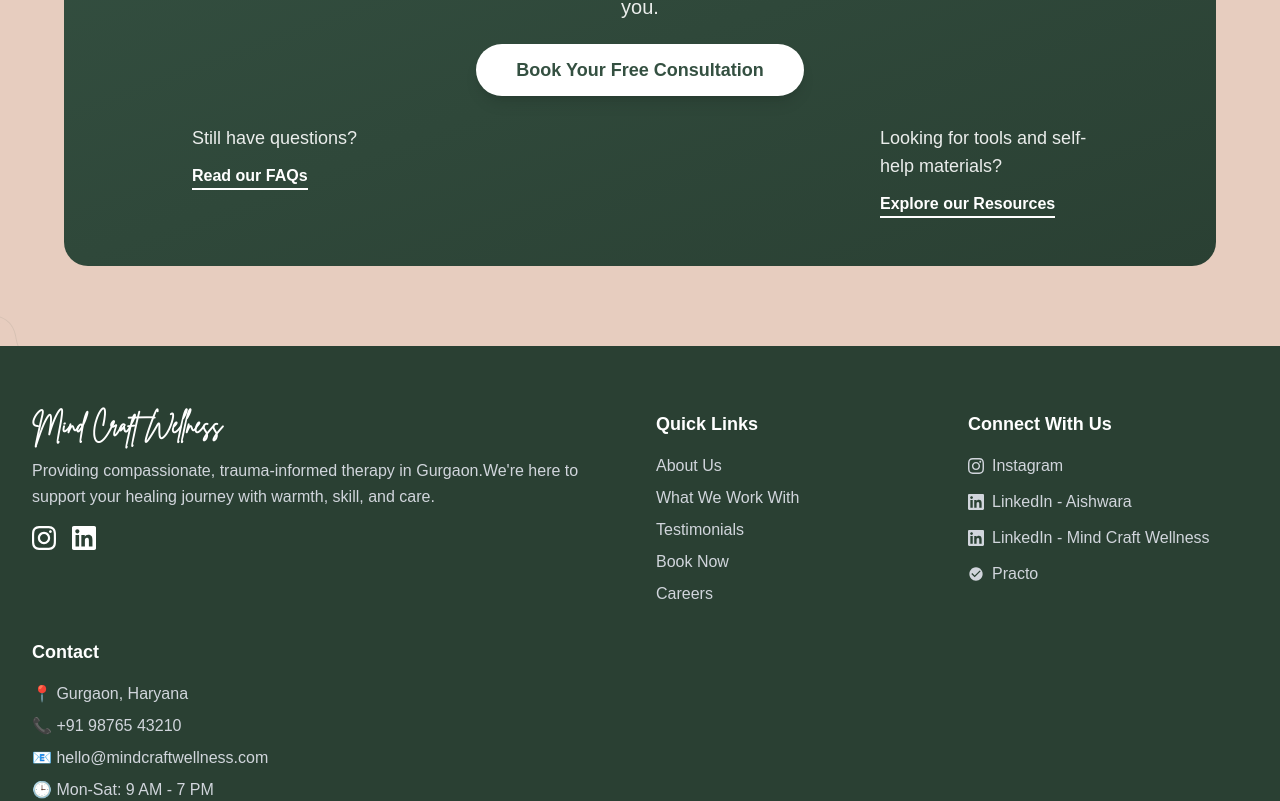
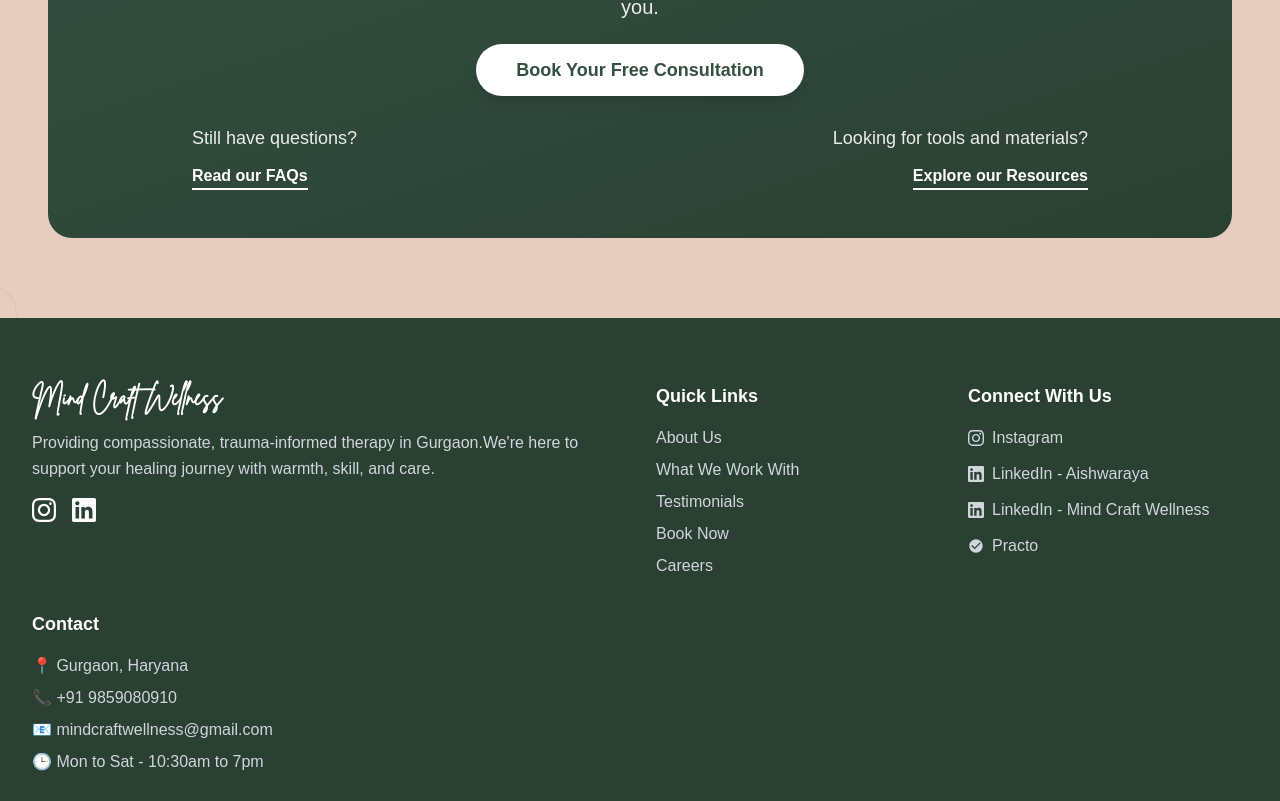
Before and after one commit to Shree0310/MindCraftWellness, a Next.js app: page / in a window 1280 px wide. Shown: the part 7560-8361 px from the top of the page. Built offline with nearby package versions, Linux system fonts and the light colour scheme; a web font is replaced by a local one.

Commit message:
Minor tweeks

```diff
--- a/src/app/Components/Footer.tsx
+++ b/src/app/Components/Footer.tsx
@@ -58,7 +58,7 @@ const Footer = () => {
                                     <svg className="w-4 h-4" fill="currentColor" viewBox="0 0 24 24">
                                         <path d="M20.447 20.452h-3.554v-5.569c0-1.328-.027-3.037-1.852-3.037-1.853 0-2.136 1.445-2.136 2.939v5.667H9.351V9h3.414v1.561h.046c.477-.9 1.637-1.85 3.37-1.85 3.601 0 4.267 2.37 4.267 5.455v6.286zM5.337 7.433c-1.144 0-2.063-.926-2.063-2.065 0-1.138.92-2.063 2.063-2.063 1.14 0 2.064.925 2.064 2.063 0 1.139-.925 2.065-2.064 2.065zm1.782 13.019H3.555V9h3.564v11.452zM22.225 0H1.771C.792 0 0 .774 0 1.729v20.542C0 23.227.792 24 1.771 24h20.451C23.2 24 24 23.227 24 22.271V1.729C24 .774 23.2 0 22.222 0h.003z" />
                                     </svg>
-                                    <span>{"LinkedIn - Aishwara"}</span>
+                                    <span>{"LinkedIn - Aishwaraya"}</span>
                                 </a>
                             </li>
                             <li>
@@ -85,9 +85,9 @@ const Footer = () => {
                         <h4 className="text-lg font-semibold mb-4"><p>{"Contact"}</p></h4>
                         <div className="space-y-2 text-gray-300">
                             <div><p>{"📍 Gurgaon, Haryana"}</p></div>
-                            <div><p>{"📞 +91 98765 43210"}</p></div>
-                            <div><p>{"📧 hello@mindcraftwellness.com"}</p></div>
-                            <div><p>{"🕒 Mon-Sat: 9 AM - 7 PM"}</p></div>
+                            <div><p>{"📞 +91 9859080910"}</p></div>
+                            <div><p>{"📧 mindcraftwellness@gmail.com "}</p></div>
+                            <div><p>{"🕒 Mon to Sat - 10:30am to 7pm"}</p></div>
                         </div>
                     </div>
                 </div>
--- a/src/app/Components/Testimonials/Testimonials.tsx
+++ b/src/app/Components/Testimonials/Testimonials.tsx
@@ -260,7 +260,7 @@ const Testimonials = ({category}: TestimonialsProps) => {
             </div>
 
             {/* Call to Action Section */}
-            <div className="bg-gradient-to-br from-[#345041] to-[#2a4033] text-white rounded-3xl p-8 md:p-12 mt-12 md:mt-16 mx-4 md:mx-8">
+            <div className="bg-gradient-to-br from-[#345041] to-[#2a4033] text-white rounded-3xl p-8 md:p-12 mt-12 md:mt-16 mx-4 md:mx-4">
                 <div className="max-w-4xl mx-auto text-center">
                     <h2 className="text-2xl md:text-4xl font-bold mb-4 md:mb-6 px-4">
                         <p>{"Ready to take the next step?"}</p>
@@ -276,8 +276,8 @@ const Testimonials = ({category}: TestimonialsProps) => {
                         </Link>
                     </div>
 
-                    <div className="grid md:grid-cols-2 gap-24 text-center">
-                        <div className="text-center md:text-left">
+                    <div className="grid md:grid-cols-2 gap-8 text-center md:text-left">
+    <div>
         <div className="text-lg mb-3 opacity-90">
             <p>{"Still have questions?"}</p>
         </div>
@@ -286,15 +286,13 @@ const Testimonials = ({category}: TestimonialsProps) => {
         </button>
     </div>
 
-                        <div className="text-center md:text-left md:flex md:items-center md:justify-end ml-24">
-                            <div>
-                                <div className="text-lg mb-3 opacity-90 ml-24">
-                                    <p>{"Looking for tools and self-help materials?"}</p>
+    <div className="md:text-right">
+        <div className="text-lg mb-3 opacity-90">
+            <p>{"Looking for tools and materials?"}</p>
         </div>
-                                <button className="text-white border-b-2 border-white hover:border-opacity-70 transition-all duration-300 font-semibold ml-24">
+        <button className="text-white border-b-2 border-white hover:border-opacity-70 transition-all duration-300 font-semibold">
             <p>{"Explore our Resources"}</p>
         </button>
-                            </div>
     </div>
 </div>
                 </div>
```
Lines whose indentation alone changed are shown as unchanged.
